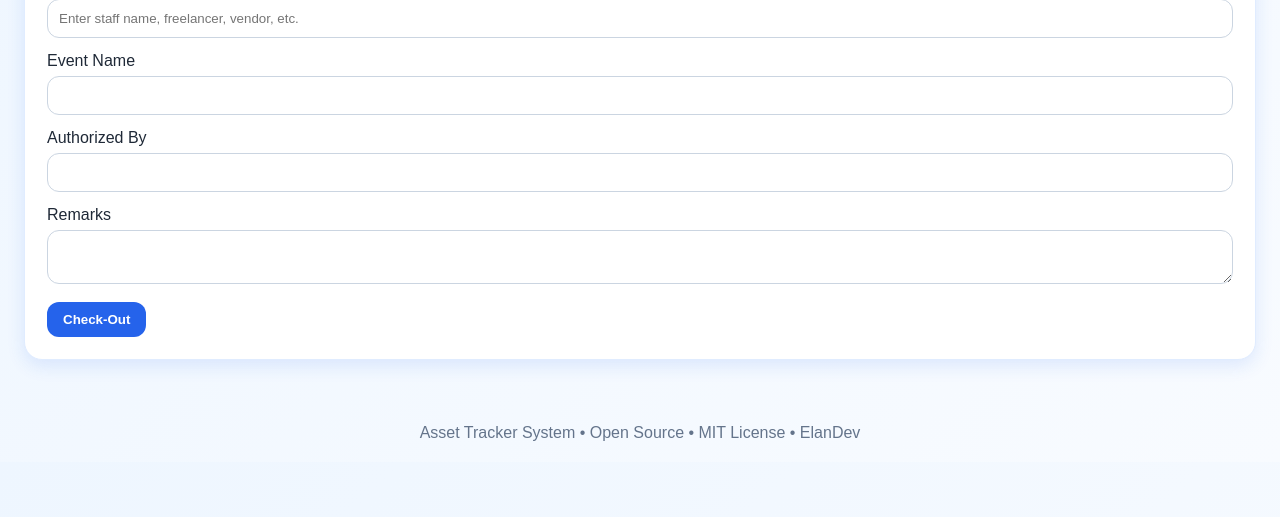
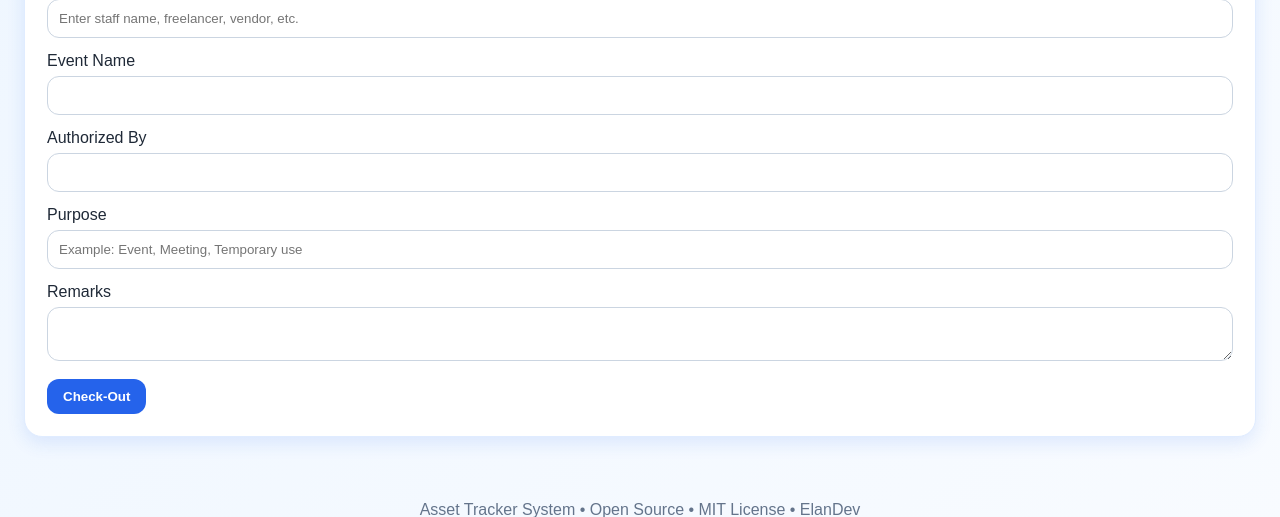
Before and after one commit to dev-hossio-04/AssetTracker_v10, a Flask app: page /checkout in a window 1280 px wide. Shown: the part 283-800 px from the top of the page. Run offline with Flask 3, Linux system fonts and the light colour scheme; a user stored in the database is signed in; data that the repository does not hold is empty.

Commit message:
Update checkout.html

```diff
--- a/app/templates/checkout.html
+++ b/app/templates/checkout.html
@@ -21,6 +21,9 @@
         <label>Authorized By</label>
         <input name="authorized_by" required>
 
+        <label>Purpose</label>
+        <input name="purpose" placeholder="Example: Event, Meeting, Temporary use">
+
         <label>Remarks</label>
         <textarea name="remarks"></textarea>
 
```
